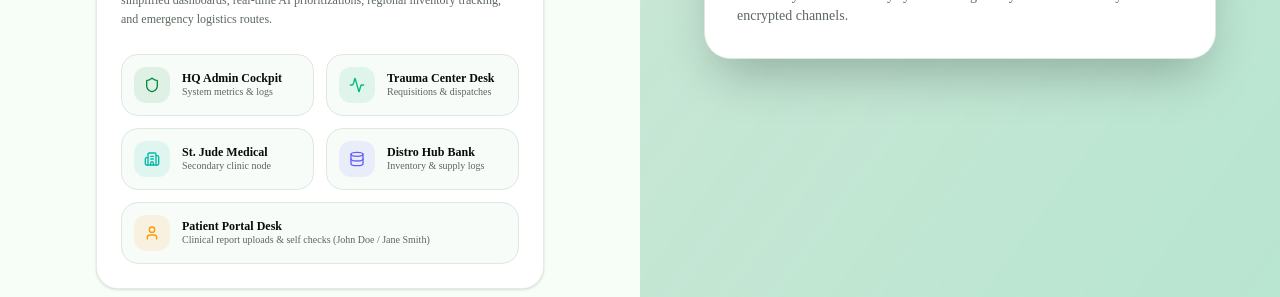
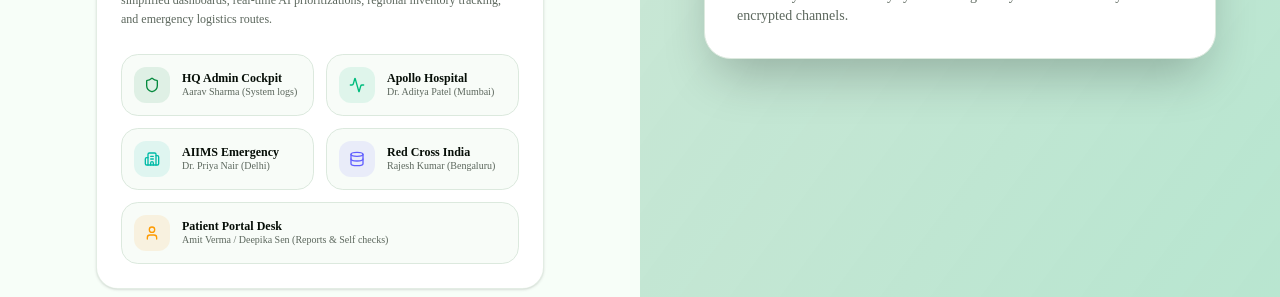
Before and after one commit to CodeSage4D/HemoAI, a Next.js app in the folder frontend/: page /login in a window 1280 px wide. Shown: the part 534-831 px from the top of the page. Built offline with nearby package versions, Linux system fonts and the light colour scheme; no server answers.

Commit message:
feat(demo): update all mock credentials, locations and names to Indian origin

```diff
--- a/frontend/src/app/(auth)/login/page.tsx
+++ b/frontend/src/app/(auth)/login/page.tsx
@@ -110,7 +110,7 @@ export default function LoginPage() {
                 {/* Profile 1 */}
                 <button
                   type="button"
-                  onClick={() => handleDirectLogin("admin@hemoi.com", "SecurePassword123!")}
+                  onClick={() => handleDirectLogin("admin@raktava.in", "SecurePassword123!")}
                   className="flex items-center gap-3 text-left p-3 rounded-xl border border-border bg-muted/30 hover:bg-primary/5 hover:border-primary/40 transition-all group cursor-pointer"
                 >
                   <div className="p-2.5 rounded-lg bg-primary/10 text-primary group-hover:bg-primary group-hover:text-primary-foreground transition-all">
@@ -118,59 +118,59 @@ export default function LoginPage() {
                   </div>
                   <div>
                     <span className="text-xs font-bold text-foreground block group-hover:text-primary transition-colors">HQ Admin Cockpit</span>
-                    <span className="text-[10px] text-muted-foreground block leading-tight">System metrics & logs</span>
+                    <span className="text-[10px] text-muted-foreground block leading-tight">Aarav Sharma (System logs)</span>
                   </div>
                 </button>
 
                 {/* Profile 2 */}
                 <button
                   type="button"
-                  onClick={() => handleDirectLogin("dispatch@svtc.org", "HospitalAccess123!")}
+                  onClick={() => handleDirectLogin("dispatch@apollo.in", "HospitalAccess123!")}
                   className="flex items-center gap-3 text-left p-3 rounded-xl border border-border bg-muted/30 hover:bg-emerald-500/5 hover:border-emerald-500/40 transition-all group cursor-pointer"
                 >
                   <div className="p-2.5 rounded-lg bg-emerald-500/10 text-emerald-500 group-hover:bg-emerald-500 group-hover:text-white transition-all">
                     <Activity className="w-4 h-4" />
                   </div>
                   <div>
-                    <span className="text-xs font-bold text-foreground block group-hover:text-emerald-500 transition-colors">Trauma Center Desk</span>
-                    <span className="text-[10px] text-muted-foreground block leading-tight">Requisitions & dispatches</span>
+                    <span className="text-xs font-bold text-foreground block group-hover:text-emerald-500 transition-colors">Apollo Hospital</span>
+                    <span className="text-[10px] text-muted-foreground block leading-tight">Dr. Aditya Patel (Mumbai)</span>
                   </div>
                 </button>
 
                 {/* Profile 3 */}
                 <button
                   type="button"
-                  onClick={() => handleDirectLogin("stjude@hemoi.com", "HospitalAccess123!")}
+                  onClick={() => handleDirectLogin("aiims@raktava.in", "HospitalAccess123!")}
                   className="flex items-center gap-3 text-left p-3 rounded-xl border border-border bg-muted/30 hover:bg-teal-500/5 hover:border-teal-500/40 transition-all group cursor-pointer"
                 >
                   <div className="p-2.5 rounded-lg bg-teal-500/10 text-teal-500 group-hover:bg-teal-500 group-hover:text-white transition-all">
                     <Building2 className="w-4 h-4" />
                   </div>
                   <div>
-                    <span className="text-xs font-bold text-foreground block group-hover:text-teal-500 transition-colors">St. Jude Medical</span>
-                    <span className="text-[10px] text-muted-foreground block leading-tight">Secondary clinic node</span>
+                    <span className="text-xs font-bold text-foreground block group-hover:text-teal-500 transition-colors">AIIMS Emergency</span>
+                    <span className="text-[10px] text-muted-foreground block leading-tight">Dr. Priya Nair (Delhi)</span>
                   </div>
                 </button>
 
                 {/* Profile 4 */}
                 <button
                   type="button"
-                  onClick={() => handleDirectLogin("bank@hemoi.com", "BankAccess123!")}
+                  onClick={() => handleDirectLogin("bank@raktava.in", "BankAccess123!")}
                   className="flex items-center gap-3 text-left p-3 rounded-xl border border-border bg-muted/30 hover:bg-indigo-500/5 hover:border-indigo-500/40 transition-all group cursor-pointer"
                 >
                   <div className="p-2.5 rounded-lg bg-indigo-500/10 text-indigo-500 group-hover:bg-indigo-500 group-hover:text-white transition-all">
                     <Database className="w-4 h-4" />
                   </div>
                   <div>
-                    <span className="text-xs font-bold text-foreground block group-hover:text-indigo-500 transition-colors">Distro Hub Bank</span>
-                    <span className="text-[10px] text-muted-foreground block leading-tight">Inventory & supply logs</span>
+                    <span className="text-xs font-bold text-foreground block group-hover:text-indigo-500 transition-colors">Red Cross India</span>
+                    <span className="text-[10px] text-muted-foreground block leading-tight">Rajesh Kumar (Bengaluru)</span>
                   </div>
                 </button>
 
                 {/* Profile 5 */}
                 <button
                   type="button"
-                  onClick={() => handleDirectLogin("john.doe@mail.com", "PatientPassword123!")}
+                  onClick={() => handleDirectLogin("amit.verma@mail.in", "PatientPassword123!")}
                   className="flex items-center gap-3 text-left p-3 rounded-xl border border-border bg-muted/30 hover:bg-amber-500/5 hover:border-amber-500/40 transition-all group cursor-pointer sm:col-span-2"
                 >
                   <div className="p-2.5 rounded-lg bg-amber-500/10 text-amber-500 group-hover:bg-amber-500 group-hover:text-white transition-all">
@@ -178,7 +178,7 @@ export default function LoginPage() {
                   </div>
                   <div>
                     <span className="text-xs font-bold text-foreground block group-hover:text-amber-500 transition-colors">Patient Portal Desk</span>
-                    <span className="text-[10px] text-muted-foreground block leading-tight">Clinical report uploads & self checks (John Doe / Jane Smith)</span>
+                    <span className="text-[10px] text-muted-foreground block leading-tight">Amit Verma / Deepika Sen (Reports & Self checks)</span>
                   </div>
                 </button>
               </div>
```
Also changed, not shown: 1 other file (tests, documents, lock files or other folders).
